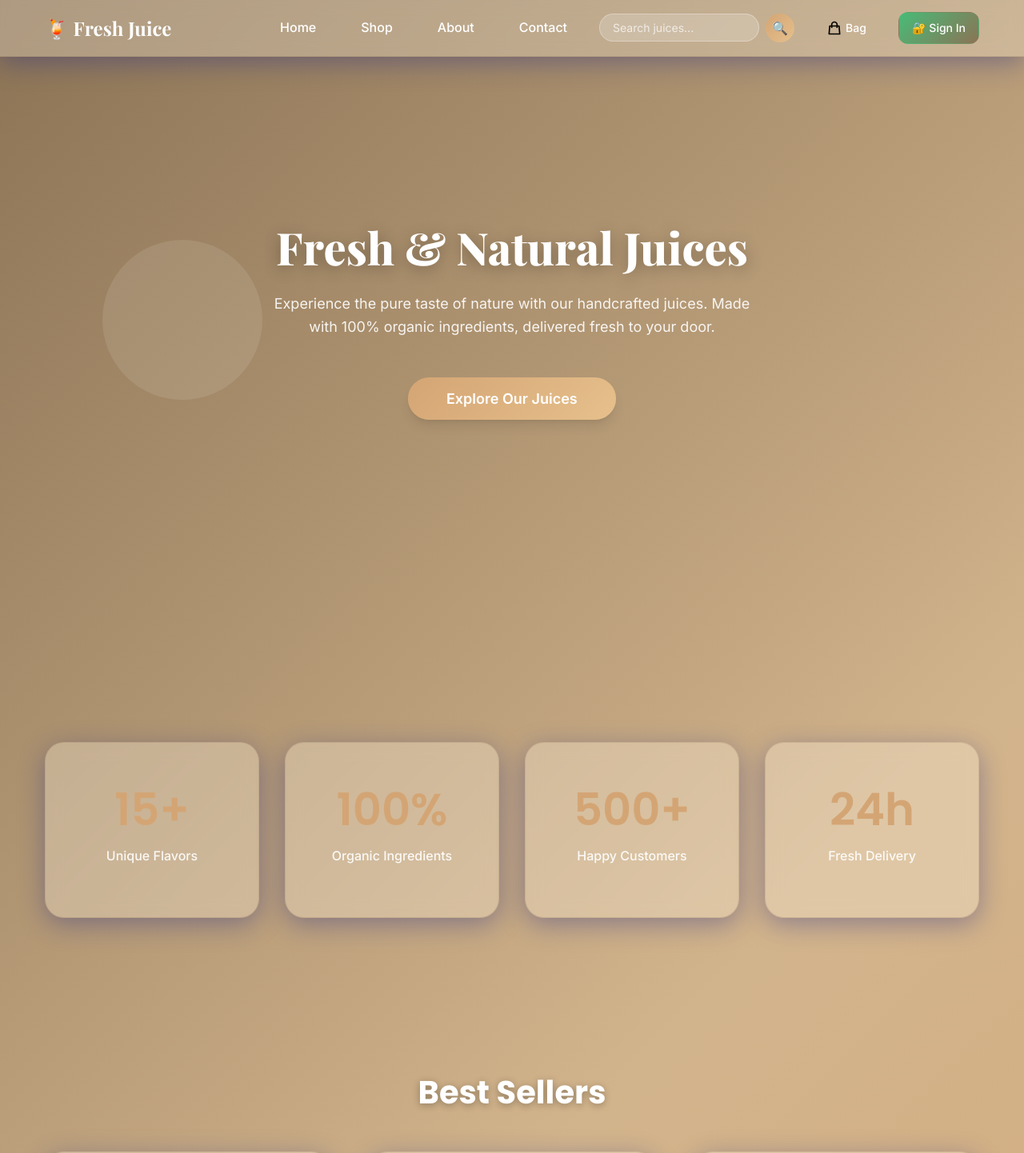
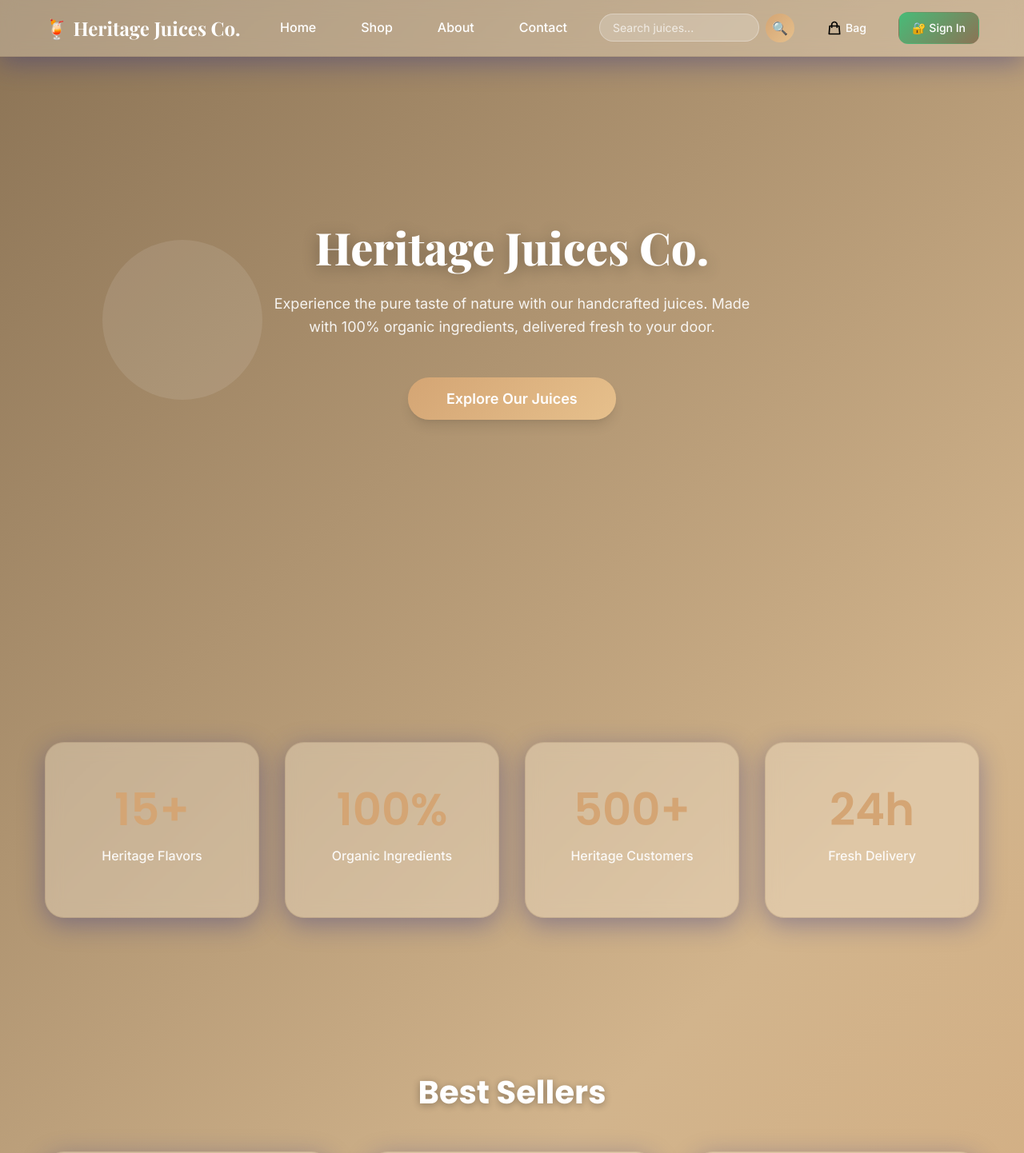
Before and after one commit to EveryA00/Initium, a Next.js app: page / in a window 1280 px wide. Shown: the top 1442 px of the page at 80% size. Built offline with nearby package versions, Linux system fonts and the light colour scheme.

Commit message:
Update company branding to Heritage Juices Co. in navigation and homepage

```diff
--- a/components/Navigation/index.js
+++ b/components/Navigation/index.js
@@ -261,7 +261,7 @@ const Navigation = () => {
   return (
     <NavBar className={isScrolled ? 'scrolled' : ''}>
       <NavContainer>
-        <Logo>🍹 Fresh Juice</Logo>
+        <Logo>🍹 Heritage Juices Co.</Logo>
 
         <NavList>
           <NavItem>
--- a/pages/index.js
+++ b/pages/index.js
@@ -244,7 +244,7 @@ const Home = () => {
         {/* Hero Section */}
         <HeroSection>
           <HeroContent>
-            <HeroTitle>Fresh & Natural Juices</HeroTitle>
+            <HeroTitle>Heritage Juices Co.</HeroTitle>
             <HeroSubtitle>
               Experience the pure taste of nature with our handcrafted juices.
               Made with 100% organic ingredients, delivered fresh to your door.
@@ -260,7 +260,7 @@ const Home = () => {
           <StatsSection>
             <StatCard>
               <h3>15+</h3>
-              <p>Unique Flavors</p>
+              <p>Heritage Flavors</p>
             </StatCard>
             <StatCard>
               <h3>100%</h3>
@@ -268,7 +268,7 @@ const Home = () => {
             </StatCard>
             <StatCard>
               <h3>500+</h3>
-              <p>Happy Customers</p>
+              <p>Heritage Customers</p>
             </StatCard>
             <StatCard>
               <h3>24h</h3>
```
